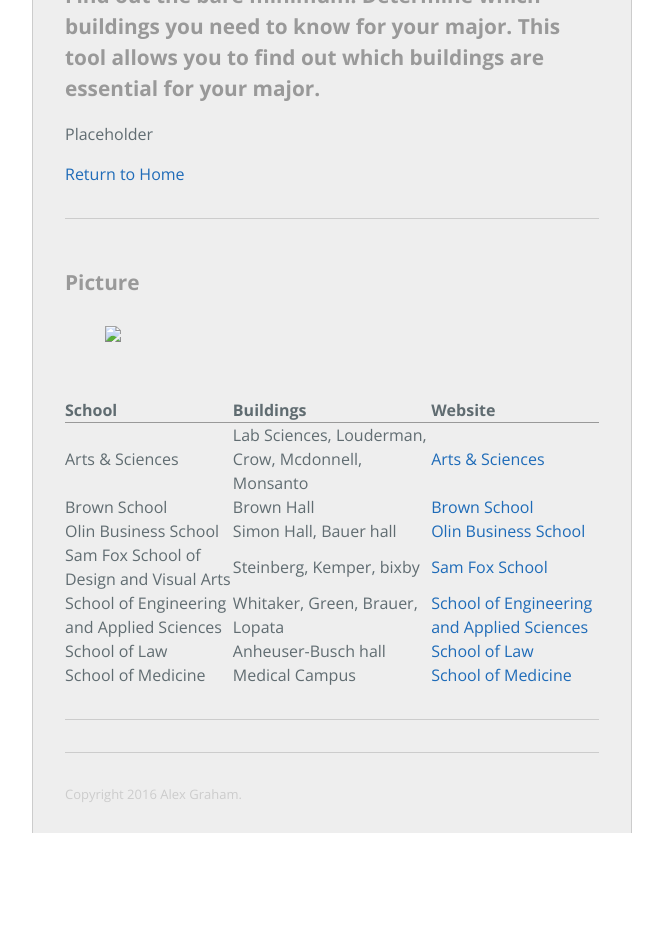
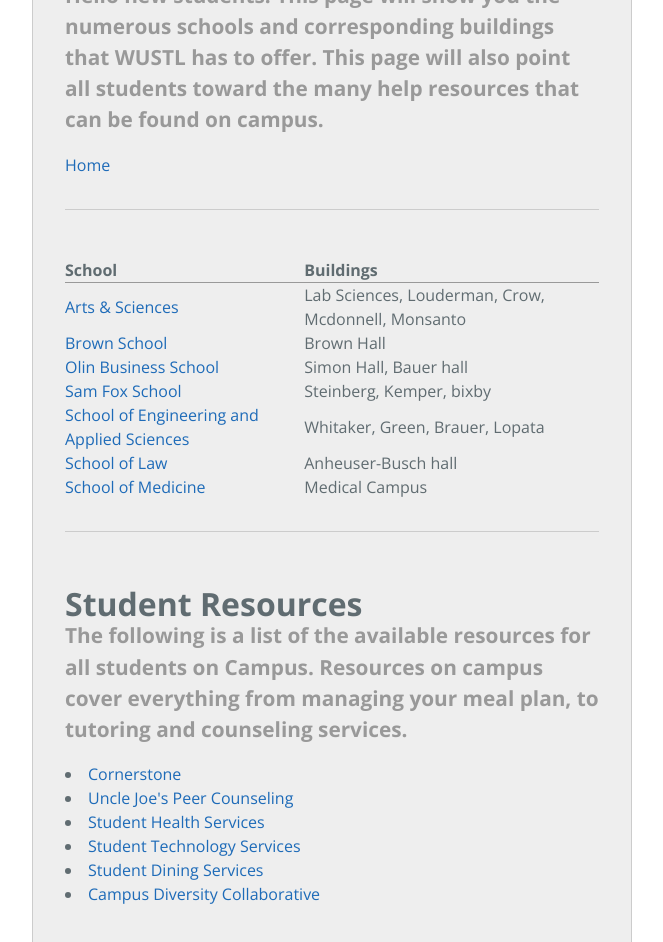
Before and after one commit to jakedeavers/EDUGUIDE, a plain HTML site: page index.html in a window 1280 px wide. Shown: the part 125-1067 px from the top of the page, without its empty margins (308-971 px from the left). Before the commit the page ends 958 px from the top, so only its background shows below. Drawn offline with nearby package versions, Linux system fonts and the light colour scheme.

Commit message:
Update index.html

```diff
--- a/index.html
+++ b/index.html
@@ -2,7 +2,7 @@
 <html lang="en-us">
   <head>
     <meta charset="UTF-8">
-    <title>QAEducation</title>
+    <title>QAEdu Guide</title>
     <meta name="viewport" content="width=device-width, initial-scale=1">
     <link rel="stylesheet" type="text/css" href="stylesheets/normalize.css" media="screen">
     <link href='https://fonts.googleapis.com/css?family=Open+Sans:400,700' rel='stylesheet' type='text/css'>
@@ -16,82 +16,63 @@
     <div class="container">
 
       <section class="page-header">
-        <h1 class="project-name">Wustl Education Resource</h1>
-        <h2 class="project-tagline">Find out the bare minimum! Determine which buildings you need to know for your major. This tool allows you to find out which buildings are essential for your major.</h2>
-        <p>Placeholder</p>
-        <p><a href="http://alexdgraham.github.io/QAHome/">Return to Home</a></p>
+        <h1 class="project-name">WUSTL Education Guide</h1>
+        <h2 class="project-tagline">Hello new students. This page will show you the numerous schools and corresponding buildings that WUSTL has to offer. This page will also point all students toward the many help resources that can be found on campus.</h2>
+        <p><a href="http://jakedeavers.github.io/QA-home">Home</a></p>
         <hr>
 
       </section>
-
-      <section class="main-content">
-        <h2>Picture
-        <ul class="imageGallery">
-          <img src="Images/20130616-203259.jpg">
-        </ul></h2>
-        </section>
-
-
         <table>
           <tr>
             <th>School</th>
             <th>Buildings</th>
-            <th>Website</th>
-
             </tr>
-
           <tr>
-            <td>Arts & Sciences</td>
+            <td><a href="https://artsci.wustl.edu/">Arts & Sciences</a></td>
             <td>Lab Sciences, Louderman, Crow, Mcdonnell, Monsanto</td>
-            <td><a href="https://artsci.wustl.edu/">Arts & Sciences</a></td>
             </tr>
-
  	  <tr>
-            <td>Brown School</td>
+            <td><a href="http://brownschool.wustl.edu/Pages/Home.aspx">Brown School</a></td>
             <td>Brown Hall</td>
-            <td><a href="http://brownschool.wustl.edu/Pages/Home.aspx">Brown School</a></td>
          </tr>
-
 	 <tr>
-            <td>Olin Business School</td>
+            <td><a href="http://www.olin.wustl.edu/Pages/default.aspx">Olin Business School</a></td>
             <td>Simon Hall, Bauer hall</td>
-            <td><a href="http://www.olin.wustl.edu/Pages/default.aspx">Olin Business School</a></td>
          </tr>
-
  	 <tr>
-            <td>Sam Fox School of Design and Visual Arts</td>
+            <td><a href="http://samfoxschool.wustl.edu/">Sam Fox School</a></td>
             <td>Steinberg, Kemper, bixby</td>
-            <td><a href="http://samfoxschool.wustl.edu/">Sam Fox School</a></td>
          </tr>
-
  	 <tr>
-            <td>School of Engineering and Applied Sciences</td>
+            <td><a href="http://engineering.wustl.edu/Pages/home.aspx">School of Engineering and Applied Sciences</a></td>
             <td>Whitaker, Green, Brauer, Lopata </td>
-            <td><a href="http://engineering.wustl.edu/Pages/home.aspx">School of Engineering and Applied Sciences</a></td>
          </tr>
-
  	 <tr>
-            <td>School of Law</td>
+            <td><a href="http://law.wustl.edu/">School of Law</a></td>
             <td>Anheuser-Busch hall</td>
-            <td><a href="http://law.wustl.edu/">School of Law</a></td>
          </tr>
-
  	 <tr>
-            <td>School of Medicine</td>
+            <td><a href="https://medicine.wustl.edu/">School of Medicine</a></td>
             <td>Medical Campus</td>
-            <td><a href="https://medicine.wustl.edu/">School of Medicine</a></td>
          </tr>
-
         </table>
-
        <hr>
       </section>
 
+      <section class="main-content">
+        <h1 class="project-name">Student Resources</h1>
+        <h2 class="project-tagline">The following is a list of the available resources for all students on Campus. Resources on campus cover everything from managing your meal plan, to tutoring and counseling services.</h2>
+	<li><a href="https://cornerstone.wustl.edu/DisabilityResources.aspx">Cornerstone</a></li>
+ 	<li><a href="http://unclejoe.wustl.edu/?q=resources/-campus-resources">Uncle Joe's Peer Counseling</a></li>
+ 	<li><a href="https://shs.wustl.edu/Pages/default.aspx">Student Health Services</a></li>
+ 	<li><a href="https://sts.wustl.edu/">Student Technology Services</a></li>
+ 	<li><a href="http://diningservices.wustl.edu/">Student Dining Services</a></li>
+	<li><a href="http://diversity.wustl.edu/get-involved/campus-diversity-collaborative/">Campus Diversity Collaborative</a></li>
       </section>
 
       <footer class="site-footer">
         <hr>
-        <p>Copyright 2016 Alex Graham.</p>
+        <p>Copyright 2016 Jake Deavers</p>
       </footer>
       <!-- JavaScript; Do not edit below -->
        <script src="js/jquery-1.12.0.min.js"></script>
```
Lines whose indentation alone changed are shown as unchanged.
